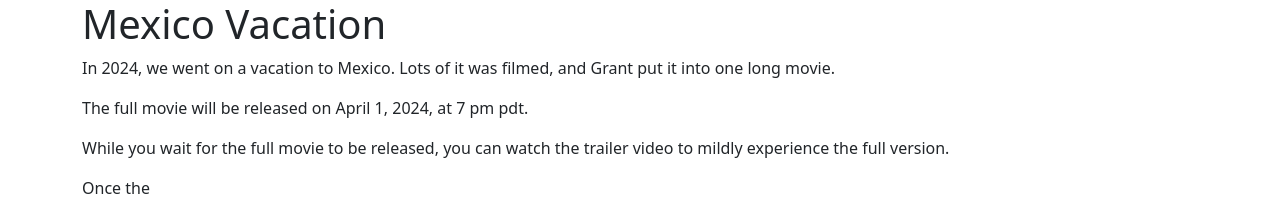
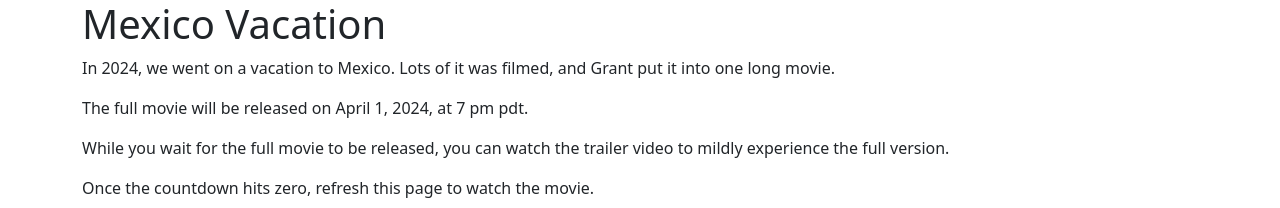
Before and after one commit to Grantie/mexico-vacation, a plain HTML site: page index.html in a window 1280 px wide. Shown: the top 208 px of the page. Drawn offline with nearby package versions, Linux system fonts and the light colour scheme.

Commit message:
Update index.html

```diff
--- a/index.html
+++ b/index.html
@@ -43,7 +43,7 @@
         trailer video to mildly experience the full version.
       </p>
       <p>
-        Once the
+        Once the countdown hits zero, refresh this page to watch the movie.
       </p>
       <h2>Full movie releasing in...</h2>
       <span class="releasedIn"></span>
```
